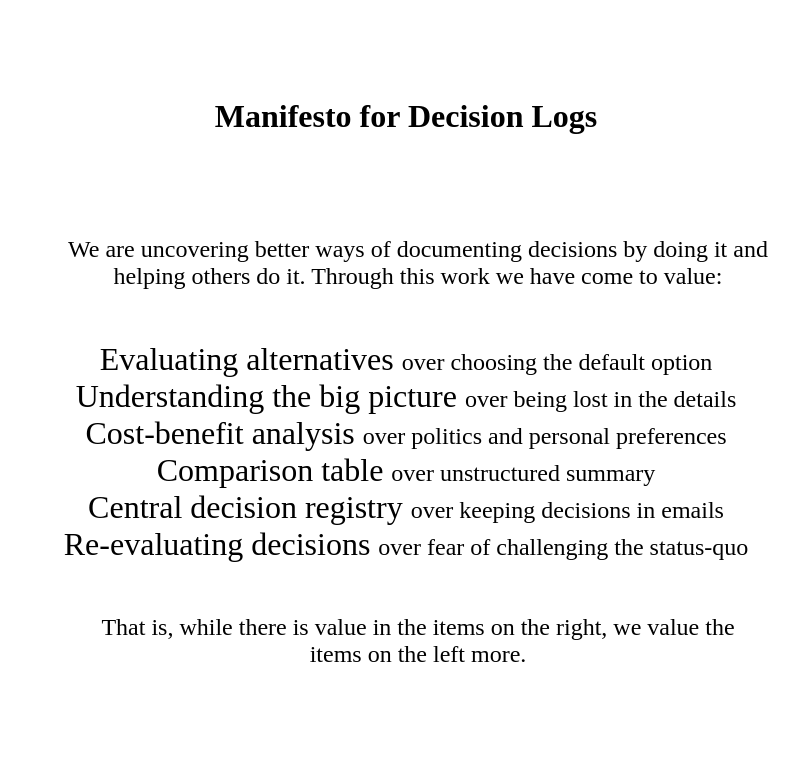
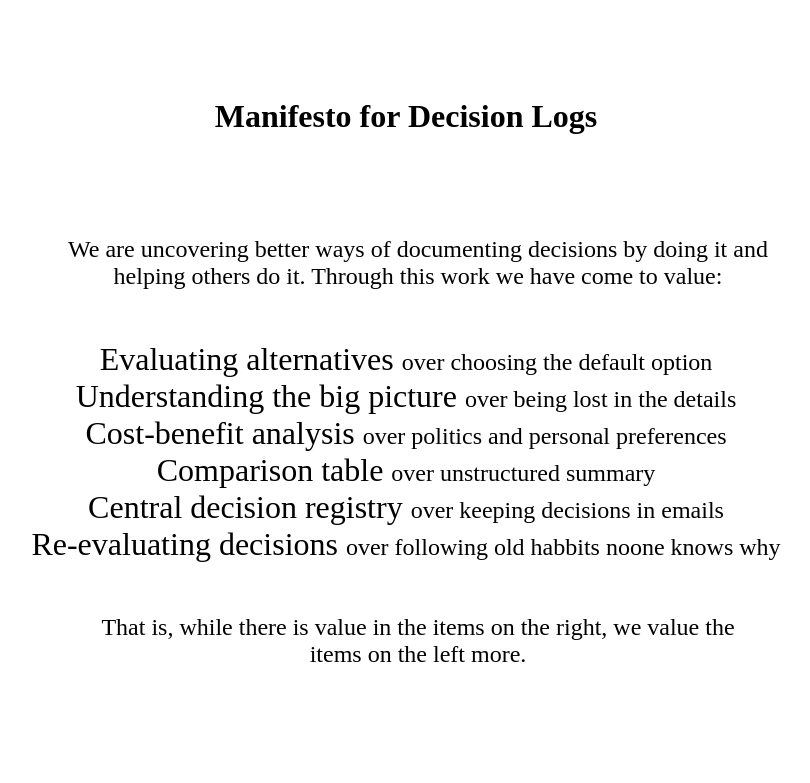
Before and after one commit to szantopeter/decisionlogmanifesto, a plain HTML site: page index.html in a window 1280 px wide. Shown: the top 783 px of the page, without its empty margins (234-1044 px from the left). Drawn offline with Linux system fonts and the light colour scheme.

Commit message:
update re-evaluate

```diff
--- a/index.html
+++ b/index.html
@@ -31,9 +31,9 @@ Through this work we have come to value:
 
     <span class="prefer">Comparison table </span><span class="medium">over unstructured summary<br /></span>
     <span class="medium"></span><span class="prefer">Central decision registry </span><span class="medium">over keeping
-      decisions in  emails<br /></span>
+      decisions in emails<br /></span>
 
-    <span class="prefer">Re-evaluating decisions </span><span class="medium">over fear of challenging the status-quo
+    <span class="prefer">Re-evaluating decisions </span><span class="medium">over following old habbits noone knows why
       <br /></span>
   </p>
 
```
